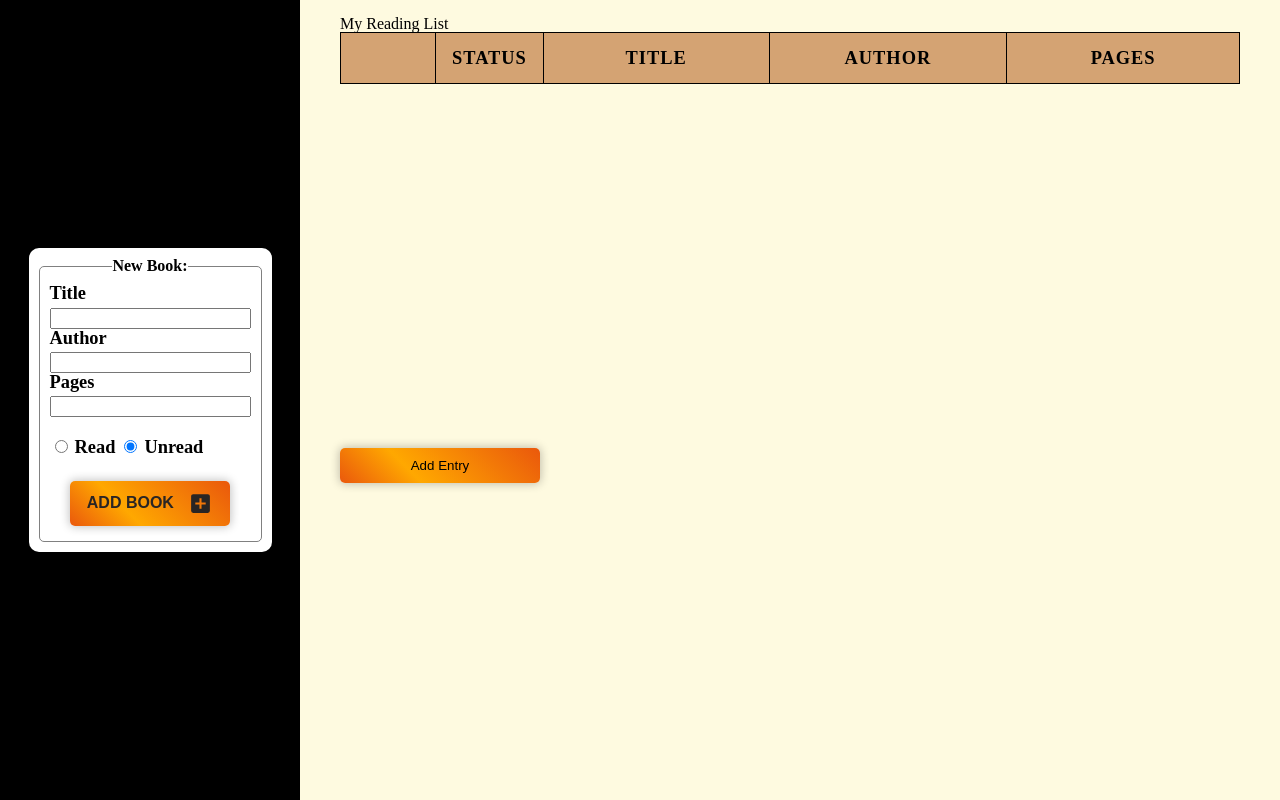
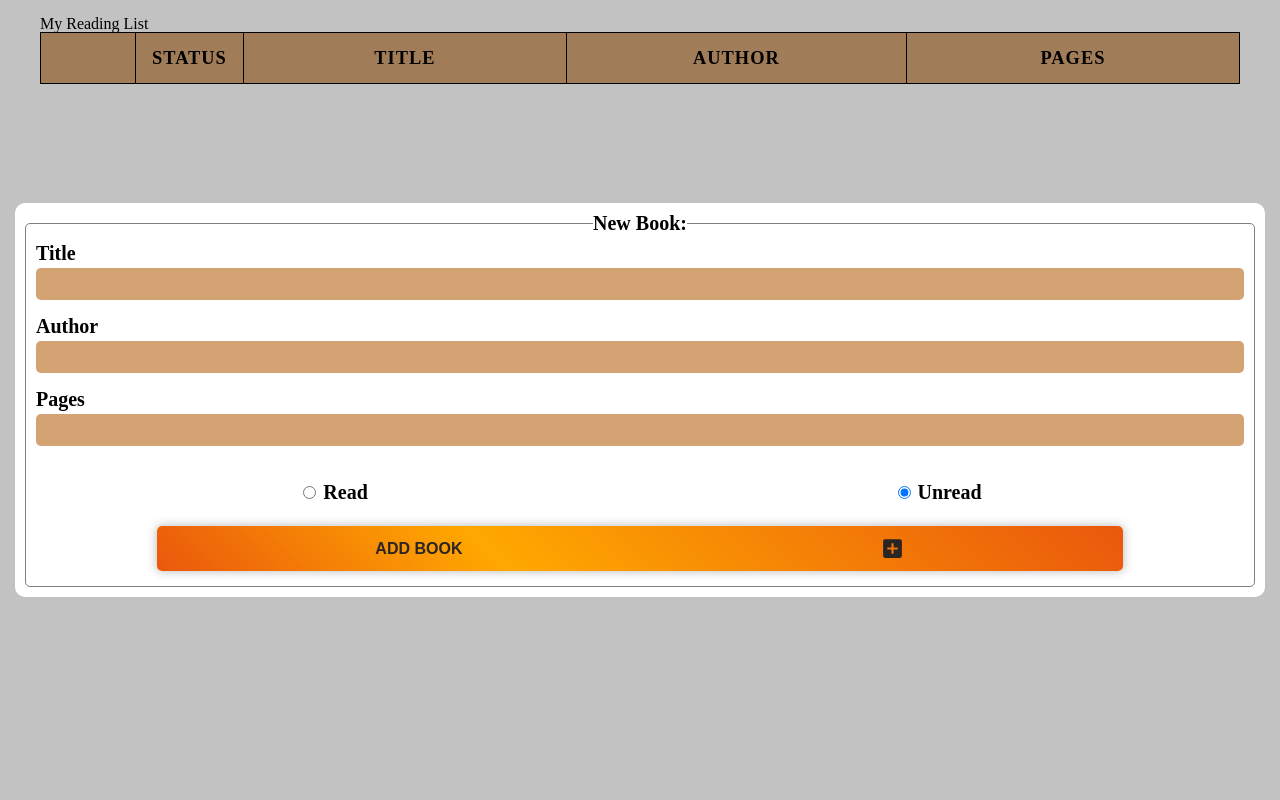
Before and after one commit to JoshDagat/Odin-Library, a website with bundled scripts: page index.html in a window 1280 px wide. Built offline with nearby package versions, Linux system fonts and the light colour scheme.

Commit message:
Repurpose sidebar into a modal

```diff
--- a/index.css
+++ b/index.css
@@ -10,46 +10,55 @@
 
 body {
   min-height: 100vh;
-  display: grid;
-  grid-template-columns: 300px 1fr;
-  grid-template-areas:
-    "sidebar content"
-    "sidebar content";
-  background-color: var(--color-main);
+  position: relative;
 }
 
-.sidebar {
-  grid-area: sidebar;
-  background-color: black;
+/* MODAL */
+
+.add-book-modal {
+  background-color: rgba(0, 0, 0, 0.24);
   display: flex;
   align-items: center;
   justify-content: center;
   padding: 15px;
-
-  /* Desktop */
-  position: sticky;
-  top: 0;
-  left: 0;
-  height: 100vh;
+  position: absolute;
+  width: 100%;
+  height: 100%;
 }
 
-.sidebar form {
+.add-book-modal form {
   background-color: #Fff;
   padding: 10px;
   border-radius: 10px;
   width: 90%;
+  min-height: 50%;
+  flex: 1;
 }
 
 fieldset {
   border: 1px solid grey;
   padding: 10px;
   border-radius: 5px;
+  height: 100%;
+  display: flex;
+  flex-direction: column;
+  justify-content: center;
+}
 
+.form-radio {
+  display: flex;
+  justify-content: space-around;
+}
+
+.radio-group>input,
+.radio-group>label {
+  cursor: pointer;
 }
 
 legend {
   font-weight: bold;
   margin: 0 auto;
+  font-size: 1.25rem;
 }
 
 .form-input {
@@ -57,16 +66,32 @@ legend {
   flex-direction: column;
 }
 
+.form-input:not(:last-of-type) {
+  margin-bottom: 16px;
+}
+
+.form-input>input {
+  font-size: 1.15rem;
+  padding: 5px;
+  border: none;
+  background-color: #d4a373;
+  color: rgba(0, 0, 0, 0.8);
+  padding-left: 8px;
+  border-radius: 5px;
+}
+
 label {
   margin-bottom: 5px;
   font-weight: bold;
-  font-size: 1.15rem;
+  font-size: 1.25rem;
 }
 
 
 input[type="number"] {
   margin-bottom: 20px;
 }
+
+/* Buttons */
 
 .btn-base {
   border: none;
@@ -110,14 +135,12 @@ input[type="number"] {
 }
 
 .table-wrapper {
-  grid-area: content;
   height: 50vh;
   overflow: auto;
 }
 
 .table-wrapper>table {
   margin: 0 auto;
-  grid-column: 1/5;
   width: 100%;
 }
 
--- a/index.html
+++ b/index.html
@@ -10,7 +10,7 @@
 </head>
 
 <body>
-  <div class="sidebar">
+  <div class="add-book-modal">
     <form action="#" id="new-book">
       <fieldset>
         <legend>New Book:</legend>
@@ -27,10 +27,14 @@
           <input id="pages" name="pages" type="number" required>
         </div>
         <div class="form-radio">
-          <input id="read" name="status" value="read" type="radio">
-          <label for="read">Read</label>
-          <input id="unread" name="status" value="unread" type="radio" checked>
-          <label for="unread">Unread</label>
+          <div class="radio-group">
+            <input id="read" name="status" value="read" type="radio">
+            <label for="read">Read</label>
+          </div>
+          <div class="radio-group">
+            <input id="unread" name="status" value="unread" type="radio" checked>
+            <label for="unread">Unread</label>
+          </div>
         </div>
         <button class="btn-base btn-add" type="submit">
           <span>Add Book</span>
```
